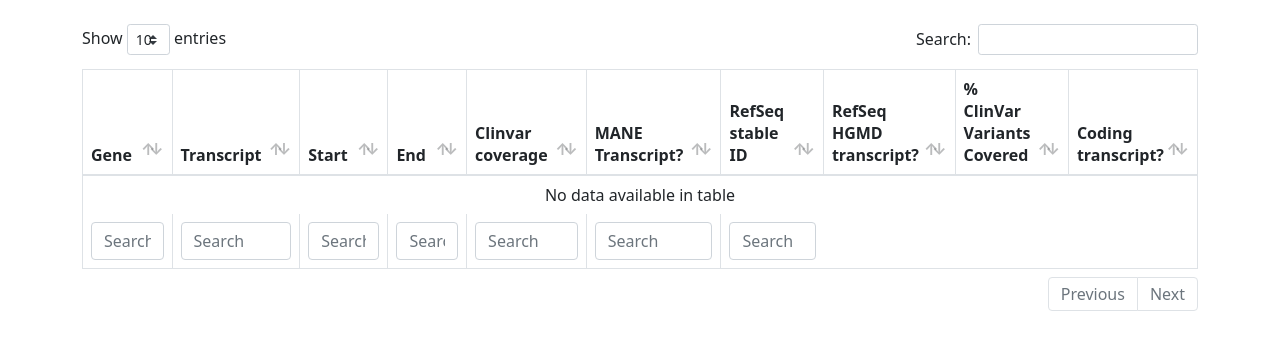
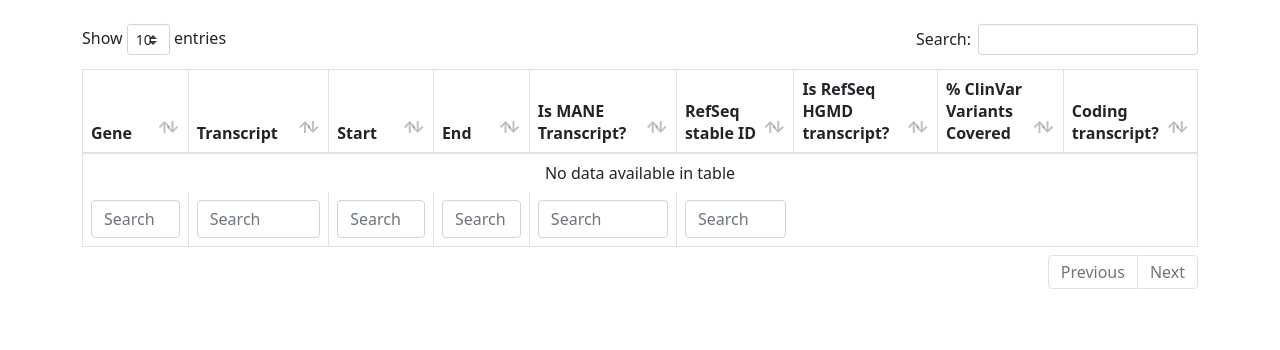
Before and after one commit to moka-guys/bedfile_editor, a Django app: page /view/ in a window 1280 px wide. Shown: the part 162-512 px from the top of the page. Run offline with Django 3.2, Linux system fonts and the light colour scheme; data that the repository does not hold is empty; parts of the project's set-up code (start-up, migrations or seed data) failed here and were passed over; some libraries are stand-ins or nearby versions.

Commit message:
Debugged datatable fields from merge

```diff
--- a/bed_maker/clinvar_coverage.py
+++ b/bed_maker/clinvar_coverage.py
@@ -133,22 +133,26 @@
         if transcript["id"] in MANE_list_df.ens_stable_id.values:
             MANE_transcript = 'True'
             RefSeq_transcript_id = MANE_list_df.loc[MANE_list_df['ens_stable_id'] == transcript["id"]]['refseq_stable_id'].item()
+            RefSeq_transcript_version = MANE_list_df.loc[MANE_list_df['ens_stable_id'] == transcript["id"]]['refseq_stable_id_version'].item()
         else:
             MANE_transcript = 'False'
             RefSeq_transcript_id = ''
+            RefSeq_transcript_version = ''
 
         transcript_intervals = get_transcript_intervals(transcript)
             # exclude haplotypes (as not in clinvar)
         transcript_intervals = list([ i for i in transcript_intervals if 'hap' not in i[0] ])
             # build result dict
         transcripts.append({
-            'id': transcript['id'],
+            'ensembl_transcript_id': transcript['id'],
+            'ensembl_transcript_version': transcript["version"],
             'display_name' : transcript['display_name'],
             'variants': get_variants(transcript_intervals) if transcript_intervals else [],
             'coding': bool(transcript_intervals),
             'clinvar_details': ClinvarDetails,
             'MANE_transcript': MANE_transcript,
             'RefSeq_transcript_id': RefSeq_transcript_id,
+            'RefSeq_transcript_version': RefSeq_transcript_version,
             'start': transcript["start"],
             'end' : transcript["end"]
         })
--- a/bed_maker/templates/bed_maker/view.html
+++ b/bed_maker/templates/bed_maker/view.html
@@ -1,5 +1,6 @@
 {% extends 'bed_maker/base.html' %}
 {% block content %}
+{% load mathfilters %}
     <nav class="navbar navbar-light" style="background-color: #e3f2fd;">
     <a class="navbar-brand">View transcripts</a>
     </nav>
@@ -12,10 +13,9 @@
             <th>Transcript</th>
             <th>Start</th>
             <th>End</th>
-            <th>Clinvar coverage</th>
-            <th>MANE Transcript?</th>
+            <th>Is MANE Transcript?</th>
             <th>RefSeq stable ID</th>
-            <th>RefSeq HGMD transcript?</th>
+            <th>Is RefSeq HGMD transcript?</th>
             <th>% ClinVar Variants Covered</th>
             <th>Coding transcript?</th>
           </tr>
@@ -27,18 +27,16 @@
             <td>{{ var.ensembl_transcript_id}}.{{ var.ensembl_transcript_version}}</td>
             <td>{{ var.start }}</td>
             <td>{{ var.end }}</td>
-            <td>{{ var.clinvar_variants }} / {{ var.clinvar_coverage }}%</td>
             <td>{{ var.MANE_transcript }}</td>
             <td>{{ var.RefSeq_transcript_id}}.{{var.RefSeq_transcript_version}}</td>
             <td>{{ var.RefSeq_HGMD_transcript }}</td>
-            <td>{{ var.clinvar_variant_coverage }}</td>
+            <td>{{ var.clinvar_coverage|mul:100|floatformat:2}}%
             <td>{{ var.biotype }}</td>
           </tr>
           {% endfor %}
         </tbody>
         <tfoot>
           <tr>
-            <th></th>
             <th></th>
             <th></th>
             <th></th>
--- a/bed_maker/views.py
+++ b/bed_maker/views.py
@@ -75,8 +75,8 @@
                     # check if the Transcript ID is present in a list of all MANE transcripts, if it does it allocates True to the field MANE_transcript
                     # and adds the appropriate RefSeq ID to the field
                     transcript = Transcript.objects.create(
-                    ensembl_transcript_id = transcript_dict["id"],
-                    ensembl_transcript_version = transcript_dict["version"],
+                    ensembl_transcript_id = transcript_dict["ensembl_transcript_id"],
+                    ensembl_transcript_version = transcript_dict["ensembl_transcript_version"],
                     bedfile_request_id = bedfile_request,
                     gene_id = gene,
                     display_name = transcript_dict["display_name"],
@@ -84,9 +84,11 @@
                     end = transcript_dict["end"],
                     MANE_transcript = transcript_dict['MANE_transcript'],
                     RefSeq_transcript_id = transcript_dict['RefSeq_transcript_id'],
-                    coverage = round(transcript_dict['coverage'], 8),
-                    clinvar_coverage = transcript_dict['clinvar_coverage'],
-                    clinvar_variants = transcript_dict['clinvar_variants'] if transcript_dict['clinvar_variants'] else None,
+                    RefSeq_transcript_version = transcript_dict['RefSeq_transcript_version'],
+                    #coverage = round(transcript_dict['coverage'], 8),
+                    coverage = transcript_dict['coverage'],
+                    clinvar_coverage = transcript_dict['coverage'],
+                    clinvar_variants = transcript_dict['variants'] if transcript_dict['variants'] else None,
                     clinvar_details = transcript_dict['clinvar_details'],
                     biotype = gene_object["biotype"],
                     )
--- a/config/settings.py
+++ b/config/settings.py
@@ -43,6 +43,7 @@
     'django.contrib.messages',
     'django.contrib.staticfiles',
     'bed_maker',
+    'mathfilters',
     'crispy_forms',
     'whitenoise.runserver_nostatic',
     'Profiles',
--- a/requirements.txt
+++ b/requirements.txt
@@ -1,6 +1,7 @@
 dj-database-url
 django
 django-crispy-forms
+django-mathfilters
 environs
 gunicorn
 pandas
```
